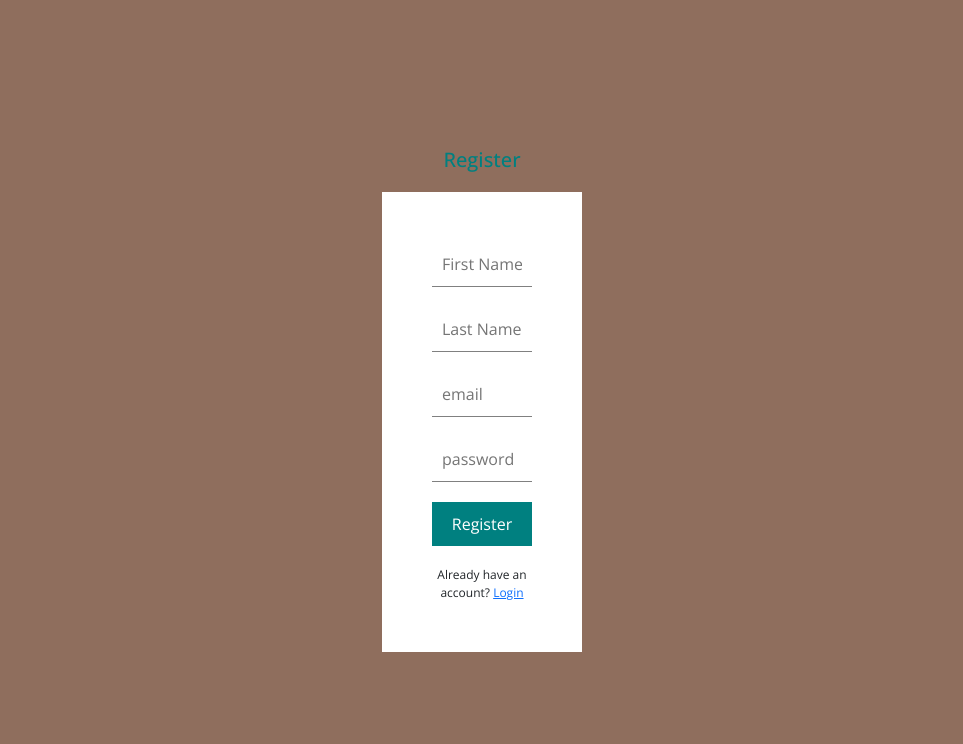
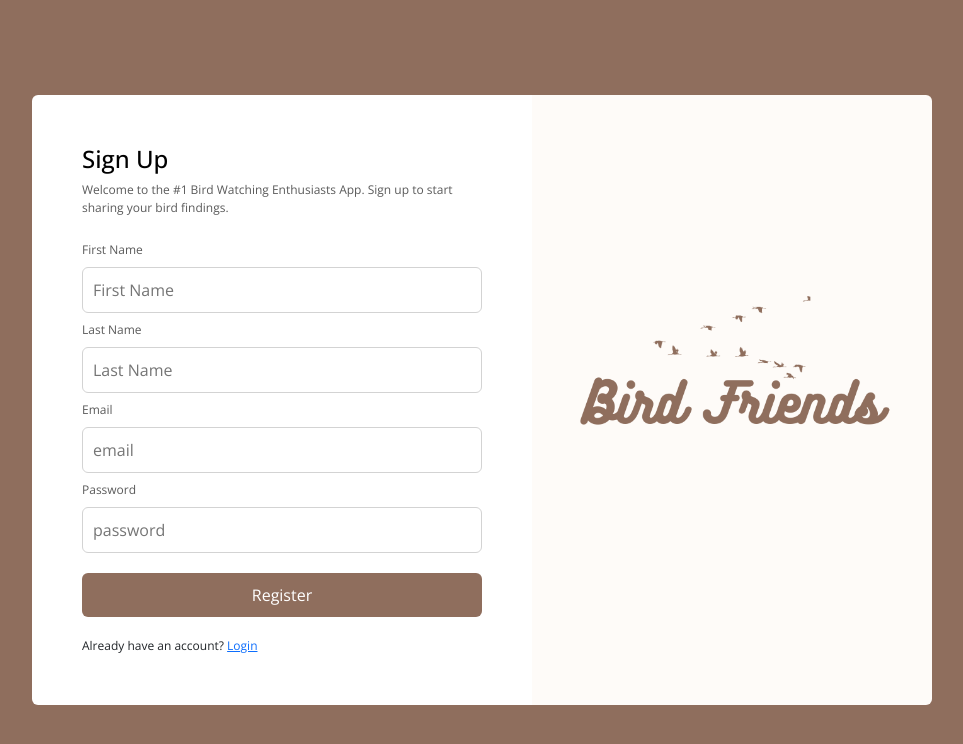
Before and after one commit to adlee77/bird-app, a React (Create React App) app in the folder client/: page /register in a window 1280 px wide. Shown: the top 744 px of the page, without its empty margins (158-1121 px from the left). Built offline with nearby package versions, Linux system fonts and the light colour scheme; a web font is replaced by a local one.

Commit message:
styling for login and register done

```diff
--- a/client/public/index.html
+++ b/client/public/index.html
@@ -4,8 +4,8 @@
     <meta charset="utf-8" />
     <meta name="viewport" content="width=device-width, initial-scale=1" />
     <meta
-      name="description"
-      content="Web site created using create-react-app"
+      name="Bird Friends"
+      content="Bird Enthusiast Social Media Site"
     />
     <link
       href="https://fonts.googleapis.com/css2?family=Open+Sans:wght@300;400;500;600;700;800&display=swap"
@@ -18,7 +18,7 @@
         margin: 0;
       }
     </style>
-    <title>React App</title>
+    <title>Bird Friends</title>
   </head>
   <body>
     <noscript>You need to enable JavaScript to run this app.</noscript>
--- a/client/src/components/Navbar.jsx
+++ b/client/src/components/Navbar.jsx
@@ -17,7 +17,7 @@ const Navbar = () => {
       <div className="nav-container">
         <div className="logo">
           <Link to="/">
-          <img src={Logo} alt="" />
+          <img src={Logo} alt="logo" />
           </Link>
         </div>
         <div className="links">
--- a/client/src/pages/Login.jsx
+++ b/client/src/pages/Login.jsx
@@ -3,6 +3,7 @@ import React, { useState } from "react";
 import { useContext } from "react";
 import { Link, useNavigate } from "react-router-dom";
 import { AuthContext } from "../context/authContext";
+import Logo from "../img/birdfriendslogo.png";
 
 const Login = () => {
   const [inputs, setInputs] = useState({
@@ -31,8 +32,11 @@ const Login = () => {
   };
   return (
     <div className="auth">
+      <div className="auth-inner">
+        <form>
           <h1>Login</h1>
-      <form>
+          <p></p>
+          <label for="email">Email</label>
           <input
             required
             type="text"
@@ -40,6 +44,7 @@ const Login = () => {
             name="email"
             onChange={handleChange}
           />
+          <label for="password">Password</label>
           <input
             required
             type="password"
@@ -53,6 +58,8 @@ const Login = () => {
             Don't have an account?<br/><Link to="/register">Register here</Link>
           </span>
         </form>
+        <div className="image_container"><img src={Logo} alt="logo"/></div>
+      </div>
     </div>
   );
 };
--- a/client/src/pages/Register.jsx
+++ b/client/src/pages/Register.jsx
@@ -2,6 +2,7 @@ import React from "react";
 import { useState } from "react";
 import { Link, useNavigate } from "react-router-dom";
 import axios from "axios";
+import Logo from "../img/birdfriendslogo.png";
 
 const Register = () => {
   const [inputs, setInputs] = useState({
@@ -29,9 +30,13 @@ const Register = () => {
   };
 
   return (
+    <div>
       <div className="auth">
-      <h1>Register</h1>
+        <div className="auth-inner">
           <form>
+          <h1>Sign Up</h1>
+          <p>Welcome to the #1 Bird Watching Enthusiasts App. Sign up to start sharing your bird findings.</p>
+            <label for="first_name">First Name</label>
             <input
               required
               type="text"
@@ -39,6 +44,7 @@ const Register = () => {
               name="first_name"
               onChange={handleChange}
             />
+            <label for="last_name">Last Name</label>
             <input
               required
               type="text"
@@ -46,6 +52,7 @@ const Register = () => {
               name="last_name"
               onChange={handleChange}
             />
+            <label for="email">Email</label>
             <input
               required
               type="text"
@@ -53,6 +60,7 @@ const Register = () => {
               name="email"
               onChange={handleChange}
             />
+            <label for="password">Password</label>
             <input
               required
               type="password"
@@ -65,7 +73,11 @@ const Register = () => {
             <span>
               Already have an account? <Link to="/login">Login</Link>
             </span>
+
           </form>
+          <div className="image_container"><img src={Logo} alt="logo"/></div>
+        </div>
+      </div>
     </div>
   );
 };
--- a/client/src/style.scss
+++ b/client/src/style.scss
@@ -33,49 +33,78 @@ $gray: #5a5a5a;
     .auth {
       display: flex;
       flex-direction: column;
-      align-items: center;
       justify-content: center;
       height: 100vh;
       background-color: $brown;
 
-      h1 {
-        font-size: 20px;
-        color: teal;
-        margin-bottom: 20px;
-      }
+      .auth-inner {
+        display: flex;
+        flex-direction: row;
+        margin: 0 auto;
 
         form {
           display: flex;
           flex-direction: column;
           padding: 50px;
           background-color: white;
-        width: 200px;
           gap: 20px;
+          border-top-left-radius: 6px;
+          border-bottom-left-radius: 6px;
 
-        input {
-          padding: 10px;
-          border: none;
-          border-bottom: 1px solid gray;
-        }
-
-        button {
-          padding: 10px;
-          border: none;
-          background-color: teal;
-          cursor: pointer;
-          color: white;
+          h1 {
+            font-size: 24px;
+            color: black;
+            margin-bottom: -12px;
           }
 
           p {
             font-size: 12px;
-          color: red;
-          text-align: center;
+            color: $gray;
+            width: 400px;
           }
 
+          label {
+            font-size: 12px;
+            font-weight: 400;
+            color: $gray;
+            margin: -12px 0;
+          }
+          input {
+            border-radius: 6px;
+            border: 1px solid lightgray;
+            padding: 10px;
+          }
+          button {
+            padding: 10px;
+            border: none;
+            border-radius: 6px;
+            background-color: $brown;
+            cursor: pointer;
+            color: white;
+          }
           span {
             font-size: 12px;
-          text-align: center;
           }
+
+        }
+        .image_container {
+          background-color: $tan;
+          border-top-right-radius: 6px;
+          border-bottom-right-radius: 6px;
+          display: flex;
+          align-items: center;
+          justify-content: center;
+
+          img { width: 400px;}
+        }
+      }
+
+
+      @media screen and (max-width: 1200px) {
+        img { width: 400px;}
+      }
+      @media screen and (max-width: 900px) {
+        img { width: 200px;}
       }
     }
 
```
Lines whose indentation alone changed are shown as unchanged.
